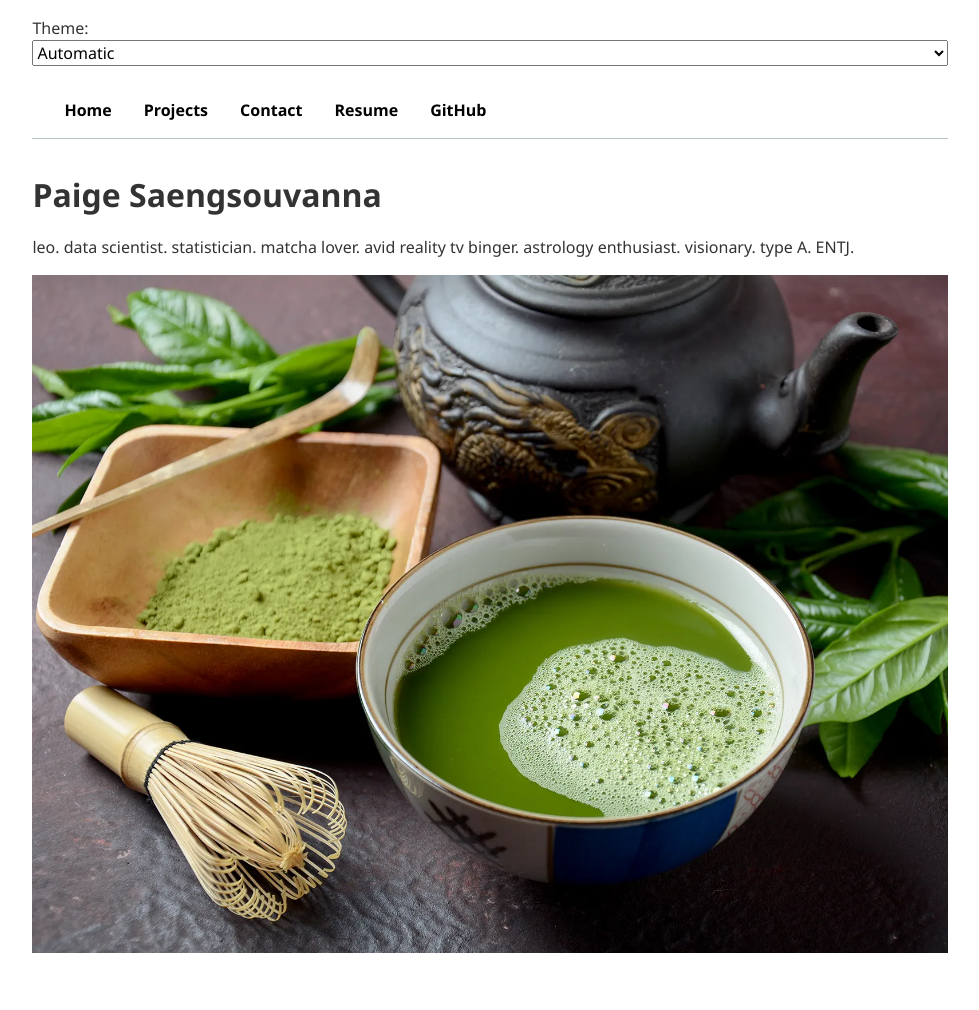
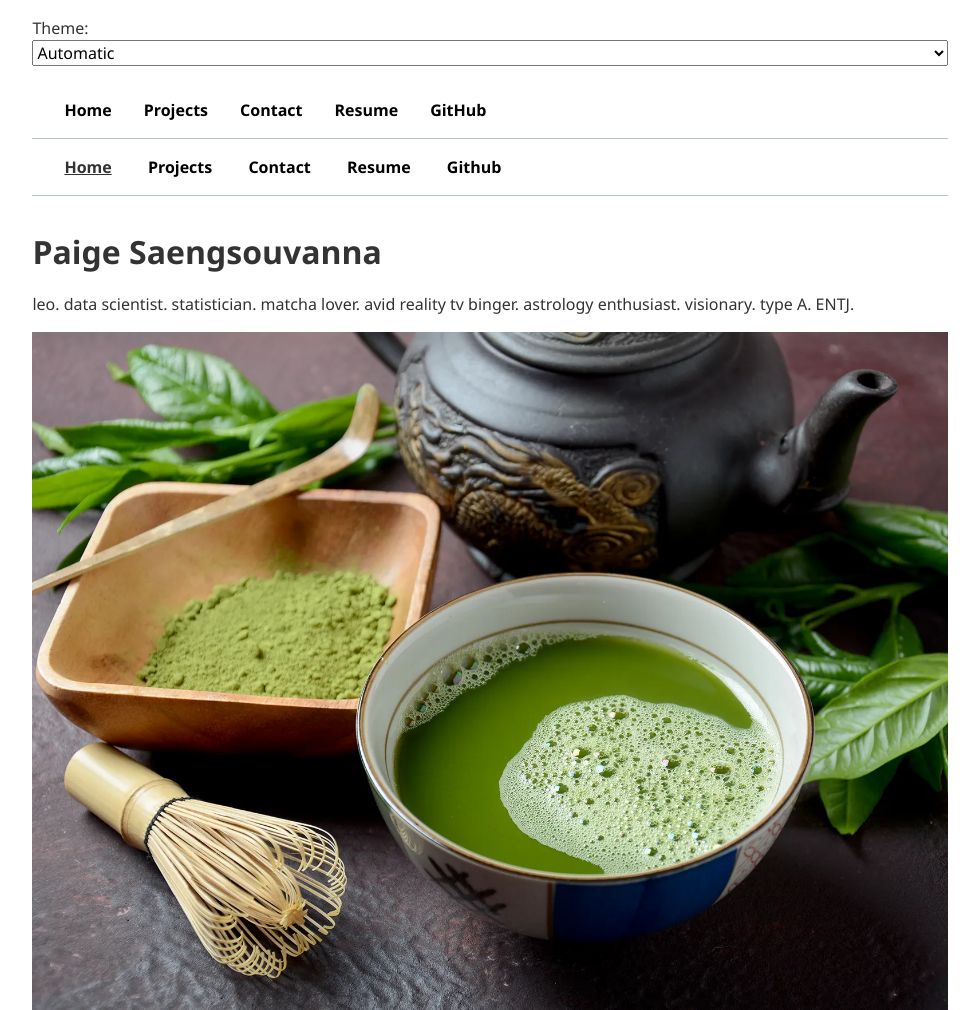
Before and after one commit to paige-saeng/Lab1-Test, a plain HTML site: page index.html in a window 1280 px wide. Shown: the whole page, without its empty margins (150-1129 px from the left). Before the commit the page ends 959 px from the top, so only its background shows below. Drawn offline with Linux system fonts and the light colour scheme.

Commit message:
changes2

```diff
--- a/global.js
+++ b/global.js
@@ -18,11 +18,10 @@ if (currentLink) {
 let pages = [
   { url: '', title: 'Home' },
   { url: 'projects.html', title: 'Projects' },
-  { url: 'contact.html', title: 'Contact' },
-  { url: 'resume.html', title: 'Resume' },
+  { url: 'contact/', title: 'Contact' },
+  { url: 'resume/', title: 'Resume' },
   { url: 'https://github.com/paige-saeng', title: 'GitHub' }
 ];
-
 
 const BASE_PATH =
   location.hostname === 'localhost' || location.hostname === '127.0.0.1'
--- a/index.html
+++ b/index.html
@@ -6,9 +6,16 @@
     <title>Paige Saengsouvanna: Personal Site and Portfolio</title>
     <link rel="stylesheet" href="style.css">
 </head>
-
 <body>
-    <script src="global.js" defer></script>
+    <header>
+        <nav>
+            <a href="index.html">Home</a>
+            <a href="projects.html">Projects</a>
+            <a href="contact.html">Contact</a>
+            <a href="resume.html">Resume</a>
+            <a hred = "https://github.com/paige-saeng" > Github </a>
+        </nav>
+    </header>
 
     <main>
         <h1>Paige Saengsouvanna</h1>
@@ -17,5 +24,7 @@
         </p>
         <img src="images/matcha-tea-ceremony.webp" alt="Matcha Tea Ceremony">
     </main>
+
+    <script src="global.js"></script>
 </body>
 </html>
```
